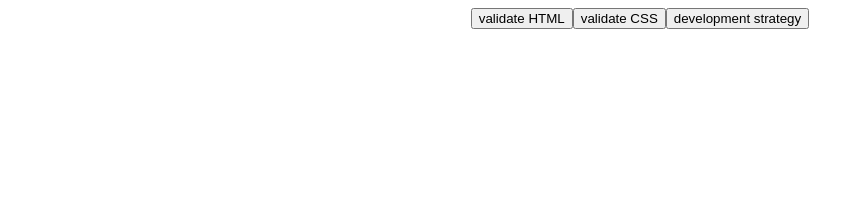
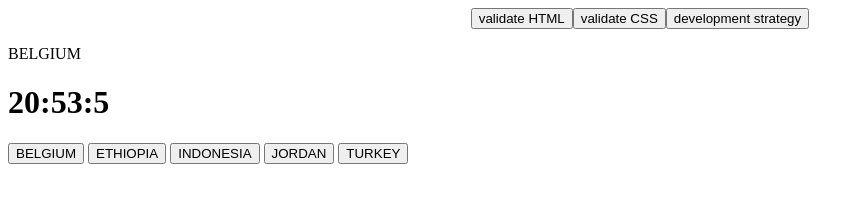
Before and after one commit to Mohammad-Musa/JS-Clock-, a plain HTML site: page index.html in a window 1280 px wide. Shown: the whole page, without its empty margins (0-864 px from the left). Drawn offline with Linux system fonts and the light colour scheme.

Commit message:
Created clock function
Closes #2

```diff
--- a/index.html
+++ b/index.html
@@ -17,9 +17,20 @@
 </head>
 
 <body>
+  <p class='countryName'>BELGIUM</p>
+  <h1 class= 'time'></h1>
+  <div id='countries'>
+  <button >BELGIUM</button>
+  <button >ETHIOPIA</button>
+  <button >INDONESIA</button>
+  <button >JORDAN</button>
+  <button >TURKEY</button>
 
-
-
+  </div>
+  <script src='./scripts/script-variables.js'></script>
+  <script src='./scripts/handlers/starter.js'></script>
+  <script src='./scripts/logic/starter.js'></script>
+  <script src='./scripts/listeners/starter.js'></script>
   <!-- Leave this here, it renders the review buttons
       write your code above this script tag  -->
   <script src='./dependencies/review-buttons.js'></script>
--- a/scripts/handlers/starter.js
+++ b/scripts/handlers/starter.js
@@ -1,19 +1,7 @@
 'use strict';
 console.log('--- loading handler: _');
+const timeEl= document.querySelector('.time');
 
-const _ = (event) => {
 
-};
 
-/* handlers define user interactions
-
-  they read user input
-    from events or from the DOM
-
-  they process user data using program logic functions
-
-  they communicate results to the user
-
-  they log any important information for developers
-
-*/
+console.log('--- finished handler: _');
--- a/scripts/logic/starter.js
+++ b/scripts/logic/starter.js
@@ -1,29 +1,20 @@
 'use strict';
 console.log('--- loading logic: _');
+debugger;
 
-// either expect or assert, up to you
-const _ = chai._;
+function setDate() {
 
-
-/**
- *
- */
-const _ = () => {
-
-};
-
-
-// write only one top-level describe in this file
-describe('_', () => {
-  // write as many nested describes as you would like
-  describe('_', () => {
-    // write as many it's as you want in each describe
-    it('_', () => {
-      // have only one assertion inside each it
-    });
-  });
-});
-
+  const now = new Date();
+  const seconds = now.getSeconds();
+  const mins = now.getMinutes();
+  let hour = (now.getHours()+countrySelector[key]);
+  if(hour>23){
+    hour = hour-24;
+  }
+  timeEl.innerHTML= `${hour}:${mins}:${seconds}`
+  setInterval(setDate,1000);
+}
+setDate();
 /* logic functions are pure functions
 
   NEVER read from the DOM
--- a/scripts/script-variables.js
+++ b/scripts/script-variables.js
@@ -1 +1,13 @@
-let words = ['toad', 'road', 'roam'];
+console.log('--- loading script-variables: _');
+let country;
+let key='BELGIUM';
+
+// For time differencies between countries (need in clock function)
+const countrySelector = {
+    BELGIUM: 0,
+    TURKEY:1,
+    INDONESIA:5,
+    JORDAN:1,
+    ETHIOPIA:1,
+  }
+  console.log('--- finished script-variables: _');
```
